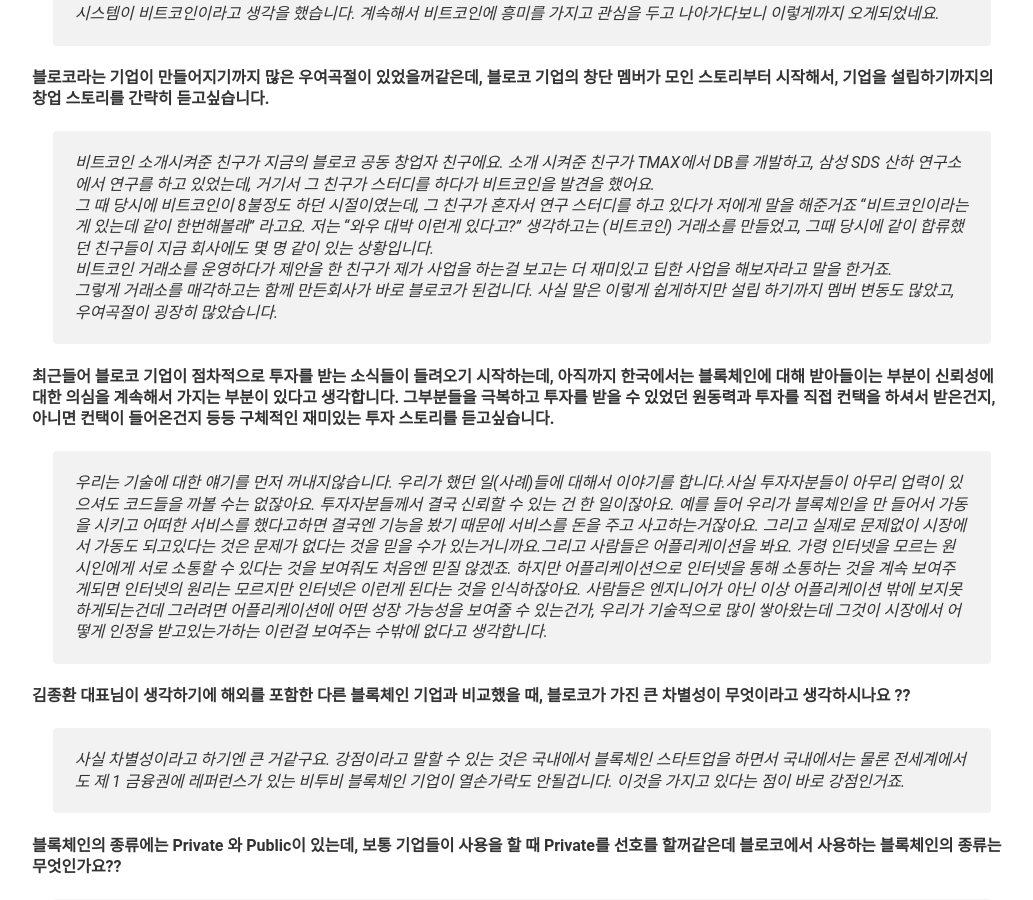
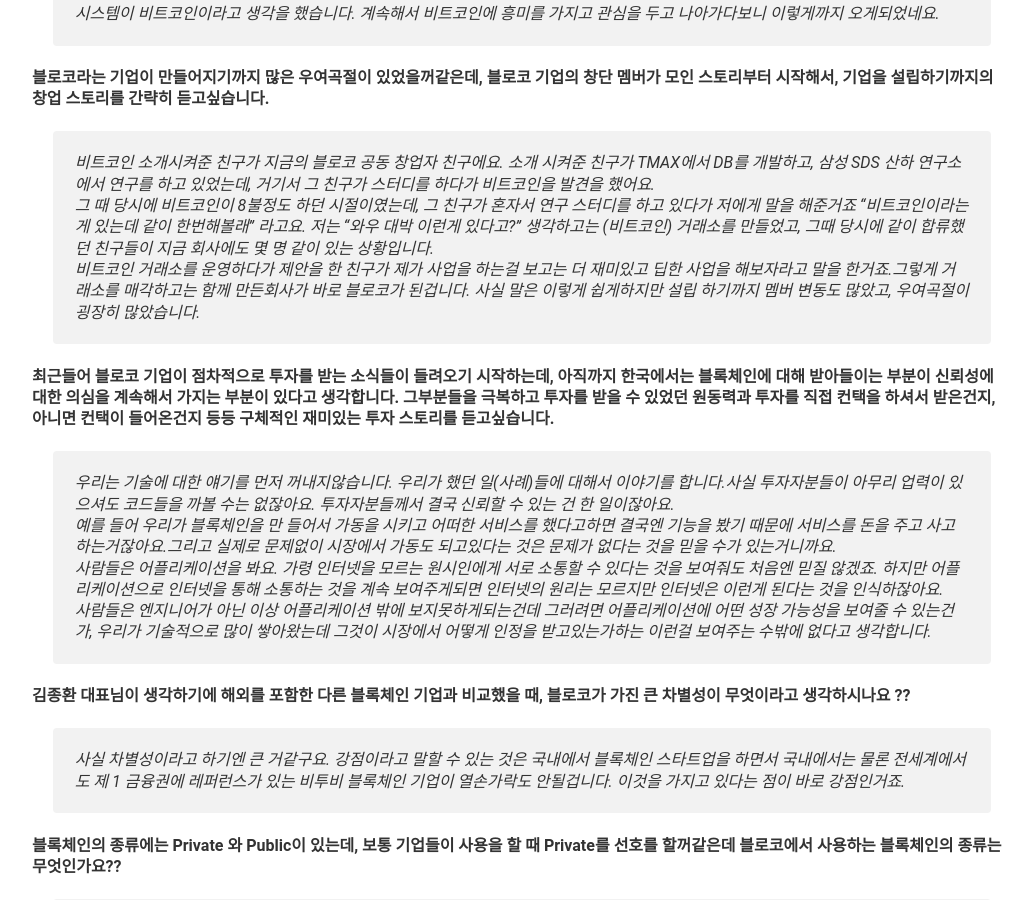
Before and after one commit to Miller-kk/KIMKIBYEONG.github.io, a Jekyll site: the page built from _posts/2017-04-23-bloko.md, in a window 1280 px wide and 900 px high, scrolled down 317 px. Shown: the whole window, without its empty margins (118-1151 px from the left). Built offline with Jekyll 4.4.1, drawn with Linux system fonts in a browser that asks for light colours.

Commit message:
Update 2017-04-23-bloko.md

```diff
--- a/_posts/2017-04-23-bloko.md
+++ b/_posts/2017-04-23-bloko.md
@@ -8,10 +8,10 @@ header: 블록체인 기업 Bloko 김종환 대표님
 > 학과를 전공하면서 평소에 금융에 관심을 많이 가졌고 금융시스템을 보면 부조리한 시스템들이 있다고 생각이 드는데 그걸 해결할 수 있는 시스템이 비트코인이라고 생각을 했습니다. 계속해서 비트코인에 흥미를 가지고 관심을 두고 나아가다보니 이렇게까지 오게되었네요.
 
 **블로코라는 기업이 만들어지기까지 많은 우여곡절이 있었을꺼같은데, 블로코 기업의 창단 멤버가 모인 스토리부터 시작해서, 기업을 설립하기까지의 창업 스토리를 간략히 듣고싶습니다.**
-> 비트코인 소개시켜준 친구가 지금의 블로코 공동 창업자 친구에요. 소개 시켜준 친구가 TMAX에서 DB를 개발하고, 삼성 SDS 산하 연구소에서 연구를 하고 있었는데, 거기서 그 친구가 스터디를 하다가 비트코인을 발견을 했어요.<br/>그 때 당시에 비트코인이 8불정도 하던 시절이였는데, 그 친구가 혼자서 연구 스터디를 하고 있다가 저에게 말을 해준거죠 “비트코인이라는게 있는데 같이 한번해볼래” 라고요. 저는 “와우 대박 이런게 있다고?” 생각하고는 (비트코인) 거래소를 만들었고, 그때 당시에 같이 합류했던 친구들이 지금 회사에도 몇 명 같이 있는 상황입니다.<br/>비트코인 거래소를 운영하다가 제안을 한 친구가 제가 사업을 하는걸 보고는 더 재미있고 딥한 사업을 해보자라고 말을 한거죠.<br/>그렇게 거래소를 매각하고는 함께 만든회사가 바로 블로코가 된겁니다. 사실 말은 이렇게 쉽게하지만 설립 하기까지 멤버 변동도 많았고, 우여곡절이 굉장히 많았습니다.
+> 비트코인 소개시켜준 친구가 지금의 블로코 공동 창업자 친구에요. 소개 시켜준 친구가 TMAX에서 DB를 개발하고, 삼성 SDS 산하 연구소에서 연구를 하고 있었는데, 거기서 그 친구가 스터디를 하다가 비트코인을 발견을 했어요.<br/>그 때 당시에 비트코인이 8불정도 하던 시절이였는데, 그 친구가 혼자서 연구 스터디를 하고 있다가 저에게 말을 해준거죠 “비트코인이라는게 있는데 같이 한번해볼래” 라고요. 저는 “와우 대박 이런게 있다고?” 생각하고는 (비트코인) 거래소를 만들었고, 그때 당시에 같이 합류했던 친구들이 지금 회사에도 몇 명 같이 있는 상황입니다.<br/>비트코인 거래소를 운영하다가 제안을 한 친구가 제가 사업을 하는걸 보고는 더 재미있고 딥한 사업을 해보자라고 말을 한거죠.그렇게 거래소를 매각하고는 함께 만든회사가 바로 블로코가 된겁니다. 사실 말은 이렇게 쉽게하지만 설립 하기까지 멤버 변동도 많았고, 우여곡절이 굉장히 많았습니다.
 
 **최근들어 블로코 기업이 점차적으로 투자를 받는 소식들이 들려오기 시작하는데, 아직까지 한국에서는 블록체인에 대해 받아들이는 부분이 신뢰성에 대한 의심을 계속해서 가지는 부분이 있다고 생각합니다. 그부분들을 극복하고 투자를 받을 수 있었던 원동력과 투자를 직접 컨택을 하셔서 받은건지, 아니면 컨택이 들어온건지 등등 구체적인 재미있는 투자 스토리를 듣고싶습니다.**
-> 우리는 기술에 대한 얘기를 먼저 꺼내지않습니다. 우리가 했던 일(사례)들에 대해서 이야기를 합니다.사실 투자자분들이 아무리 업력이 있으셔도 코드들을 까볼 수는 없잖아요. 투자자분들께서 결국 신뢰할 수 있는 건 한 일이잖아요. 예를 들어 우리가 블록체인을 만 들어서 가동을 시키고 어떠한 서비스를 했다고하면 결국엔 기능을 봤기 때문에 서비스를 돈을 주고 사고하는거잖아요. 그리고 실제로 문제없이 시장에서 가동도 되고있다는 것은 문제가 없다는 것을 믿을 수가 있는거니까요.그리고 사람들은 어플리케이션을 봐요. 가령 인터넷을 모르는 원시인에게 서로 소통할 수 있다는 것을 보여줘도 처음엔 믿질 않겠죠. 하지만 어플리케이션으로 인터넷을 통해 소통하는 것을 계속 보여주게되면 인터넷의 원리는 모르지만 인터넷은 이런게 된다는 것을 인식하잖아요. 사람들은 엔지니어가 아닌 이상 어플리케이션 밖에 보지못하게되는건데 그러려면 어플리케이션에 어떤 성장 가능성을 보여줄 수 있는건가, 우리가 기술적으로 많이 쌓아왔는데 그것이 시장에서 어떻게 인정을 받고있는가하는 이런걸 보여주는 수밖에 없다고 생각합니다.
+> 우리는 기술에 대한 얘기를 먼저 꺼내지않습니다. 우리가 했던 일(사례)들에 대해서 이야기를 합니다.사실 투자자분들이 아무리 업력이 있으셔도 코드들을 까볼 수는 없잖아요. 투자자분들께서 결국 신뢰할 수 있는 건 한 일이잖아요.<br/> 예를 들어 우리가 블록체인을 만 들어서 가동을 시키고 어떠한 서비스를 했다고하면 결국엔 기능을 봤기 때문에 서비스를 돈을 주고 사고하는거잖아요.그리고 실제로 문제없이 시장에서 가동도 되고있다는 것은 문제가 없다는 것을 믿을 수가 있는거니까요. <br/>사람들은 어플리케이션을 봐요. 가령 인터넷을 모르는 원시인에게 서로 소통할 수 있다는 것을 보여줘도 처음엔 믿질 않겠죠. 하지만 어플리케이션으로 인터넷을 통해 소통하는 것을 계속 보여주게되면 인터넷의 원리는 모르지만 인터넷은 이런게 된다는 것을 인식하잖아요. <br/>사람들은 엔지니어가 아닌 이상 어플리케이션 밖에 보지못하게되는건데 그러려면 어플리케이션에 어떤 성장 가능성을 보여줄 수 있는건가, 우리가 기술적으로 많이 쌓아왔는데 그것이 시장에서 어떻게 인정을 받고있는가하는 이런걸 보여주는 수밖에 없다고 생각합니다.
 
 **김종환 대표님이 생각하기에 해외를 포함한 다른 블록체인 기업과 비교했을 때, 블로코가 가진 큰 차별성이 무엇이라고 생각하시나요 ??**
 > 사실 차별성이라고 하기엔 큰 거같구요. 강점이라고 말할 수 있는 것은 국내에서 블록체인 스타트업을 하면서 국내에서는 물론 전세계에서도 제 1 금융권에 레퍼런스가 있는 비투비 블록체인 기업이 열손가락도 안될겁니다. 이것을 가지고 있다는 점이 바로 강점인거죠.
```
